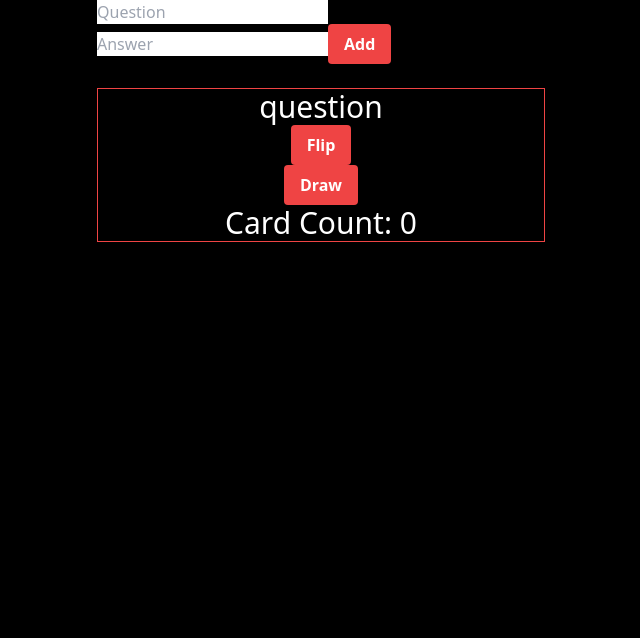
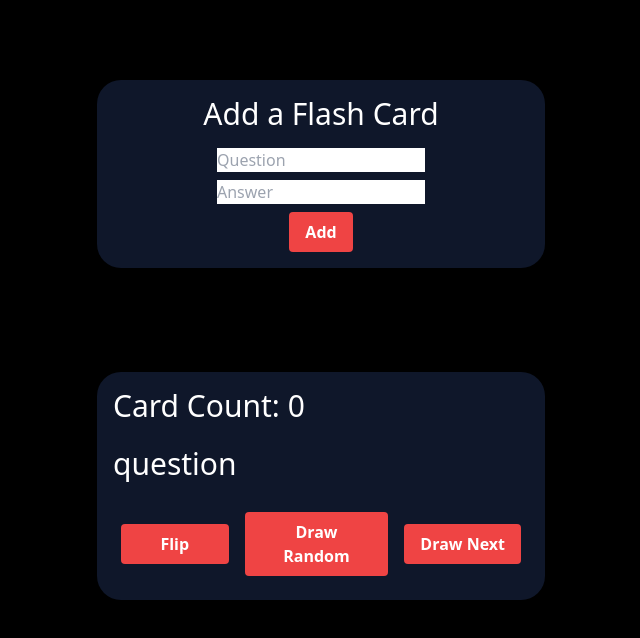
Before and after one commit to remilebeau/flashcards, a React (Vite) app: page / in a window 1280 px wide. Shown: the top 638 px of the page, without its empty margins (319-959 px from the left). Built offline with nearby package versions, Linux system fonts and the light colour scheme.

Commit message:
split Draw button into Draw Random and Draw Next features

```diff
--- a/src/features/FlashCards/AddFlashCard.tsx
+++ b/src/features/FlashCards/AddFlashCard.tsx
@@ -15,9 +15,11 @@ const AddFlashCard = () => {
     setAnswer("");
   };
   return (
-    <form onSubmit={handleSubmit}>
+    <section className="bg-slate-900 mt-20 p-4 rounded-3xl">
+      <h2 className="text-3xl text-center mb-4">Add a Flash Card</h2>
+      <form onSubmit={handleSubmit} className="flex flex-col items-center">
         <input
-        className="text-black"
+          className="text-black mx-4 mb-2 w-1/2"
           type="text"
           placeholder="Question"
           required
@@ -25,7 +27,7 @@ const AddFlashCard = () => {
           onChange={(event) => setQuestion(event.target.value)}
         />
         <input
-        className="text-black"
+          className="text-black mx-4 mb-2 w-1/2"
           type="text"
           placeholder="Answer"
           required
@@ -39,6 +41,7 @@ const AddFlashCard = () => {
           Add
         </button>
       </form>
+    </section>
   );
 };
 
--- a/src/features/FlashCards/FlashCard.tsx
+++ b/src/features/FlashCards/FlashCard.tsx
@@ -25,6 +25,20 @@ const FlashCard = () => {
     };
     setQuestion(randomCard.question);
     setAnswer(randomCard.answer);
+    setShowAnswer(false);
+  };
+
+  const selectNextCard = () => {
+    // use the question to find the index of the current card
+    const currentCardIndex = flashCards.flashcards.findIndex(
+      (card) => card.question === question
+    );
+    // add 1 to that index to return the next card in the list || return the first card
+    randomCard =
+      flashCards.flashcards[currentCardIndex + 1] ?? flashCards.flashcards[0];
+    setQuestion(randomCard.question);
+    setAnswer(randomCard.answer);
+    setShowAnswer(false);
   };
 
   useEffect(() => {
@@ -33,31 +47,40 @@ const FlashCard = () => {
   }, [flashCards.flashcards]);
 
   return (
-    <section className="flex flex-col items-center justify-center border border-red-500">
-      <section className="flex flex-col items-center justify-center">
+    <section className="bg-slate-900 mt-20 p-4 rounded-3xl">
+      {/* card count */}
+      <h2 className="text-3xl text-white">Card Count: {cardCount}</h2>
+      <section className="grid grid-rows-2 items-center justify-center">
         <h1 className="text-3xl text-white">
           {showAnswer ? answer : question}
         </h1>
         {/* button to flip card */}
         <button
-          className="bg-red-500 hover:bg-red-700 text-white font-bold py-2 px-4 rounded"
+          className="row-start-2 bg-red-500 hover:bg-red-700 text-white font-bold py-2 px-4 m-2 rounded"
           onClick={() => {
             setShowAnswer(!showAnswer);
           }}
         >
           Flip
         </button>
-        {/* button to draw next card */}
+        {/* button to draw random card */}
         <button
-          className="bg-red-500 hover:bg-red-700 text-white font-bold py-2 px-4 rounded"
+          className="row-start-2 bg-red-500 hover:bg-red-700 text-white font-bold py-2 px-4 m-2 rounded"
           onClick={() => {
             selectRandomCard();
           }}
         >
-          Draw
+          Draw Random
         </button>
-        {/* show card count */}
-        <h1 className="text-3xl text-white">Card Count: {cardCount}</h1>
+        {/* button to draw next card */}
+        <button
+          className="row-start-2 bg-red-500 hover:bg-red-700 text-white font-bold py-2 px-4 m-2 rounded"
+          onClick={() => {
+            selectNextCard();
+          }}
+        >
+          Draw Next
+        </button>
       </section>
     </section>
   );
--- /dev/null
+++ b/src/features/FlashCards/ImportFlashCards.tsx
@@ -0,0 +1,15 @@
+import { useState } from "react";
+
+export default function ImportFlashCards() {
+  const [flashCards, setFlashCards] = useState([]);
+  return (
+    <form>
+      {/* form to import flashcards in the form of a json */}
+      <textarea name="questions" id="questions" cols={30} rows={10}></textarea>
+
+      {/* array length will always be even */}
+      {/* array will always start with question1 */}
+      {/* [question1, answer1, question2, answer2] */}
+    </form>
+  );
+}
```
Lines whose indentation alone changed are shown as unchanged.
